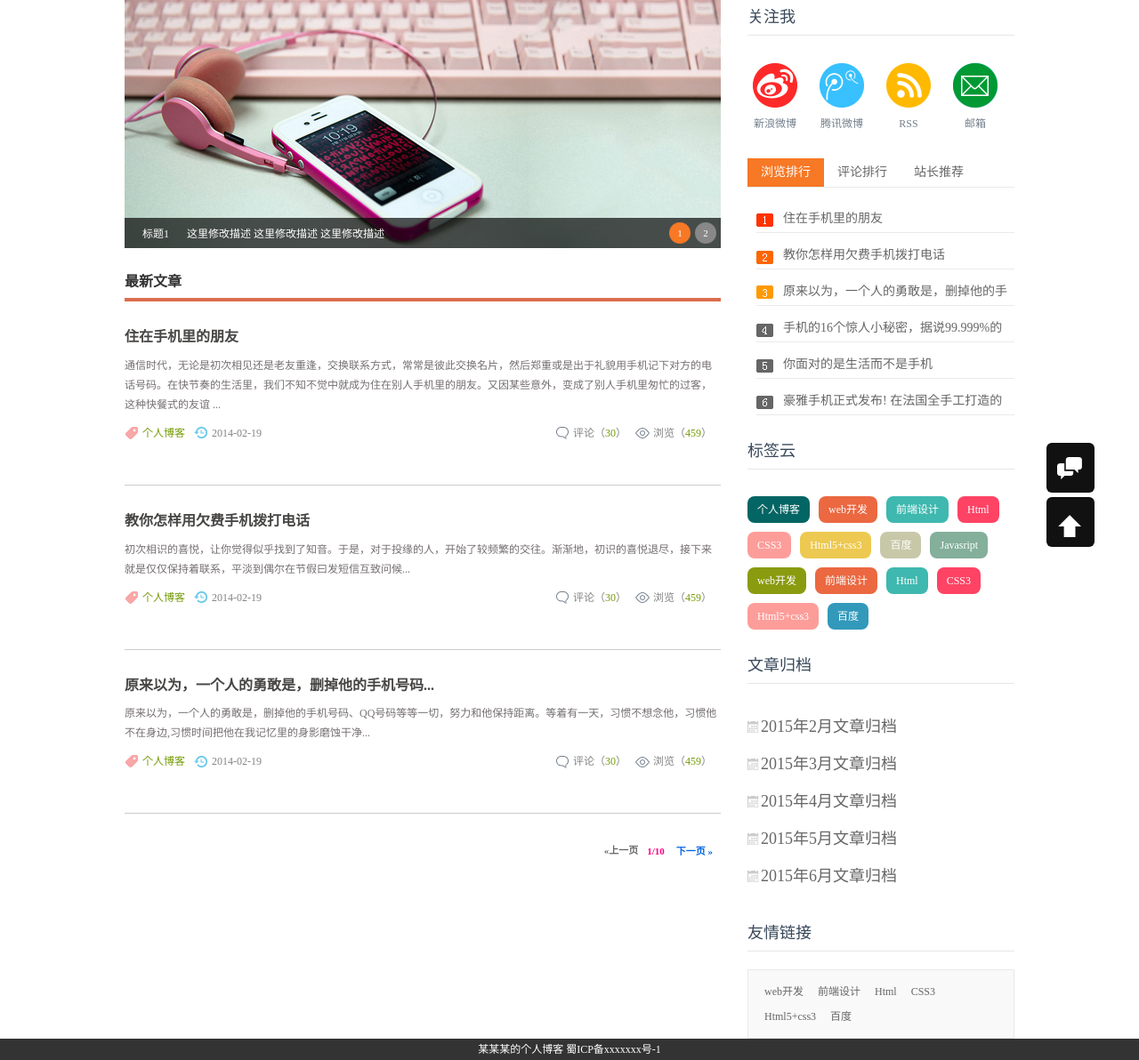
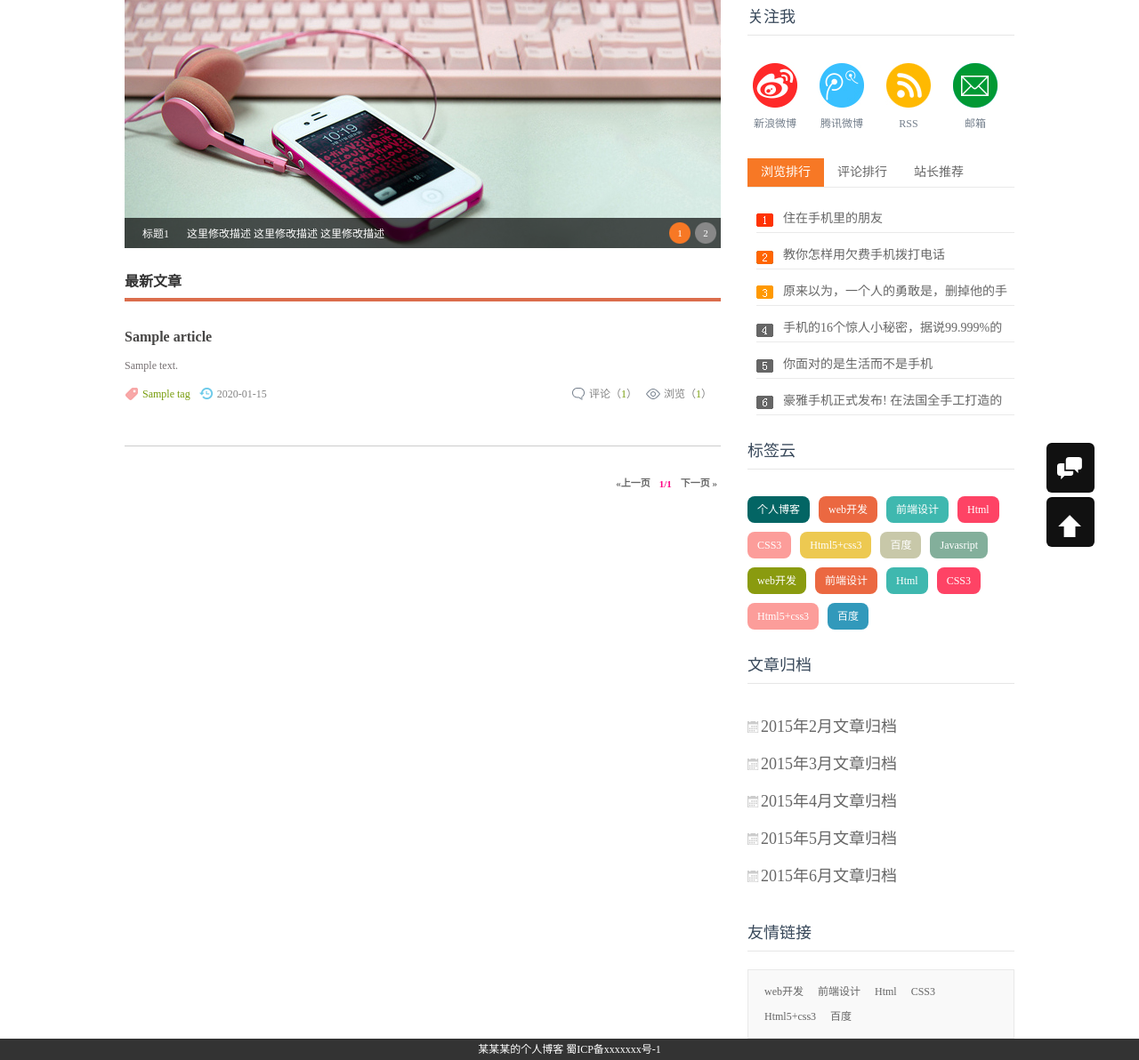
Before and after one commit to AndrewTseZhou/BlogProject, a Django app: page /blog/ in a window 1280 px wide. Shown: the part 170-1362 px from the top of the page at 89% size. Run offline with Django 3.2, Linux system fonts and the light colour scheme; tables that the repository leaves empty hold one stand-in row (values such as "Sample post").

Commit message:
分页器

```diff
--- a/BlogProject/urls.py
+++ b/BlogProject/urls.py
@@ -15,7 +15,6 @@ Including another URLconf
 """
 from django import views
 from django.conf import settings
-from django.conf.urls import url
 from django.contrib import admin
 from django.urls import path, include
 
@@ -24,6 +23,6 @@ from blog.upload import upload_image
 urlpatterns = [
     path('admin/', admin.site.urls),
     path('blog/', include('blog.urls')),
-    url(r"^uploads/(?P<path>.*)$", views.static.serve, {"document_root": settings.MEDIA_ROOT, }),
-    url(r'^admin/upload/(?P<dir_name>[^/]+)$', upload_image, name='upload_image'),
+    path('uploads/', views.static.serve, {"document_root": settings.MEDIA_ROOT, }),
+    path('admin/upload/', upload_image, name='upload_image'),
 ]
--- a/blog/templates/blog/index.html
+++ b/blog/templates/blog/index.html
@@ -5,36 +5,24 @@
     {% include 'blog/ad.html' %}
     <div class="topnews">
         <h2>最新文章</h2>
-        <div class="blogs">
-            <ul>
-                <h3><a href="/">住在手机里的朋友</a></h3>
-                <p>通信时代，无论是初次相见还是老友重逢，交换联系方式，常常是彼此交换名片，然后郑重或是出于礼貌用手机记下对方的电话号码。在快节奏的生活里，我们不知不觉中就成为住在别人手机里的朋友。又因某些意外，变成了别人手机里匆忙的过客，这种快餐式的友谊 ...</p>
-                <p class="autor"><span class="lm f_l"><a href="/">个人博客</a></span><span class="dtime f_l">2014-02-19</span><span class="viewnum f_r">浏览（<a href="/">459</a>）</span><span
-                        class="pingl f_r">评论（<a href="/">30</a>）</span></p>
-            </ul>
-        </div>
-        <div class="blogs">
-            <ul>
-                <h3><a href="/">教你怎样用欠费手机拨打电话</a></h3>
-                <p>初次相识的喜悦，让你觉得似乎找到了知音。于是，对于投缘的人，开始了较频繁的交往。渐渐地，初识的喜悦退尽，接下来就是仅仅保持着联系，平淡到偶尔在节假曰发短信互致问候...</p>
-                <p class="autor"><span class="lm f_l"><a href="/">个人博客</a></span><span class="dtime f_l">2014-02-19</span><span class="viewnum f_r">浏览（<a href="/">459</a>）</span><span
-                        class="pingl f_r">评论（<a href="/">30</a>）</span></p>
-            </ul>
-        </div>
-        <div class="blogs">
-            <ul>
-                <h3><a href="/">原来以为，一个人的勇敢是，删掉他的手机号码...</a></h3>
-                <p>原来以为，一个人的勇敢是，删掉他的手机号码、QQ号码等等一切，努力和他保持距离。等着有一天，习惯不想念他，习惯他不在身边,习惯时间把他在我记忆里的身影磨蚀干净... </p>
-                <p class="autor"><span class="lm f_l"><a href="/">个人博客</a></span><span class="dtime f_l">2014-02-19</span><span class="viewnum f_r">浏览（<a href="/">459</a>）</span><span
-                        class="pingl f_r">评论（<a href="/">30</a>）</span></p>
-            </ul>
-        </div>
+        {% for article in article_list %}
+            <div class="blogs">
+                <ul>
+                    <h3><a href="/">{{ article.title }}</a></h3>
+                    <p>{{ article.desc }}</p>
+                    <p class="autor">
+                        <span class="lm f_l">
+                            {% for tag in article.tag.all %}
+                                <a href="/">{{ tag.name }}</a>
+                            {% endfor %}
+                        </span>
+                        <span class="dtime f_l">{{ article.date_publish | date:'Y-m-d' }}</span>
+                        <span class="viewnum f_r">浏览（<a href="/">{{ article.click_count }}</a>）</span>
+                        <span class="pingl f_r">评论（<a href="/">{{ article.comment_set.all.count }}</a>）</span>
+                    </p>
+                </ul>
+            </div>
+        {% endfor %}
     </div>
-    <div id="pagination">
-        <ul id="pagination-flickr">
-            <li class="previous-off">&laquo;上一页</li>
-            <li class="active">1/10</li>
-            <li class="next"><a href="?page=8">下一页 &raquo;</a></li>
-        </ul>
-    </div>
+    {% include 'blog/pagination.html' %}
 {% endblock %}
--- /dev/null
+++ b/blog/templates/blog/pagination.html
@@ -0,0 +1,25 @@
+<div id="pagination">
+    <ul id="pagination-flickr">
+        {% if article_list.has_previous %}
+            <li class="previous">
+                <a href="?page={{ article_list.previous_page_number }}
+                                {% if request.GET.year %}&year={{ request.GET.year }}{% endif %}
+                                {% if request.GET.month %}&month={{ request.GET.month }}{% endif %}
+                                {% if request.GET.cid %}&cid={{ request.GET.cid }}{% endif %}">&laquo;上一页</a>
+            </li>
+        {% else %}
+            <li class="previous-off">&laquo;上一页</li>
+        {% endif %}
+        <li class="active">{{ article_list.number }}/{{ article_list.paginator.num_pages }}</li>
+        {% if article_list.has_next %}
+            <li class="next">
+                <a href="?page={{ article_list.next_page_number }}
+                                {% if request.GET.year %}&year={{ request.GET.year }}{% endif %}
+                                {% if request.GET.month %}&month={{ request.GET.month }}{% endif %}
+                                {% if request.GET.cid %}&cid={{ request.GET.cid }}{% endif %}">下一页&raquo;</a>
+            </li>
+        {% else %}
+            <li class="next-off">下一页 &raquo;</li>
+        {% endif %}
+    </ul>
+</div>
--- a/blog/views.py
+++ b/blog/views.py
@@ -1,9 +1,11 @@
+# -*- coding: utf-8 -*-
 import logging
 
 from django.conf import settings
+from django.core.paginator import *
 from django.shortcuts import render
 
-from blog.models import Category
+from blog.models import *
 
 logger = logging.getLogger("blog.views")
 
@@ -15,5 +17,17 @@ def global_setting(request):
 
 
 def index(request):
+    # 导航栏类别信息获取
     category_list = Category.objects.all()
-    return render(request, "blog/index.html", {'category_list': category_list})
+
+    # 最新文章数据获取
+    article_list = Article.objects.all()
+    paginator = Paginator(article_list, 10)
+    try:
+        page = int(request.GET.get('page', 1))
+        article_list = paginator.page(page)
+    except (EmptyPage, InvalidPage, PageNotAnInteger):
+        article_list = paginator.page(1)
+
+    return render(request, "blog/index.html", locals())  # 使用locals()将当前函数的所有局部变量传递到页面中
+    # return render(request, "blog/index.html", {'category_list': category_list, 'article_list': article_list})
```
